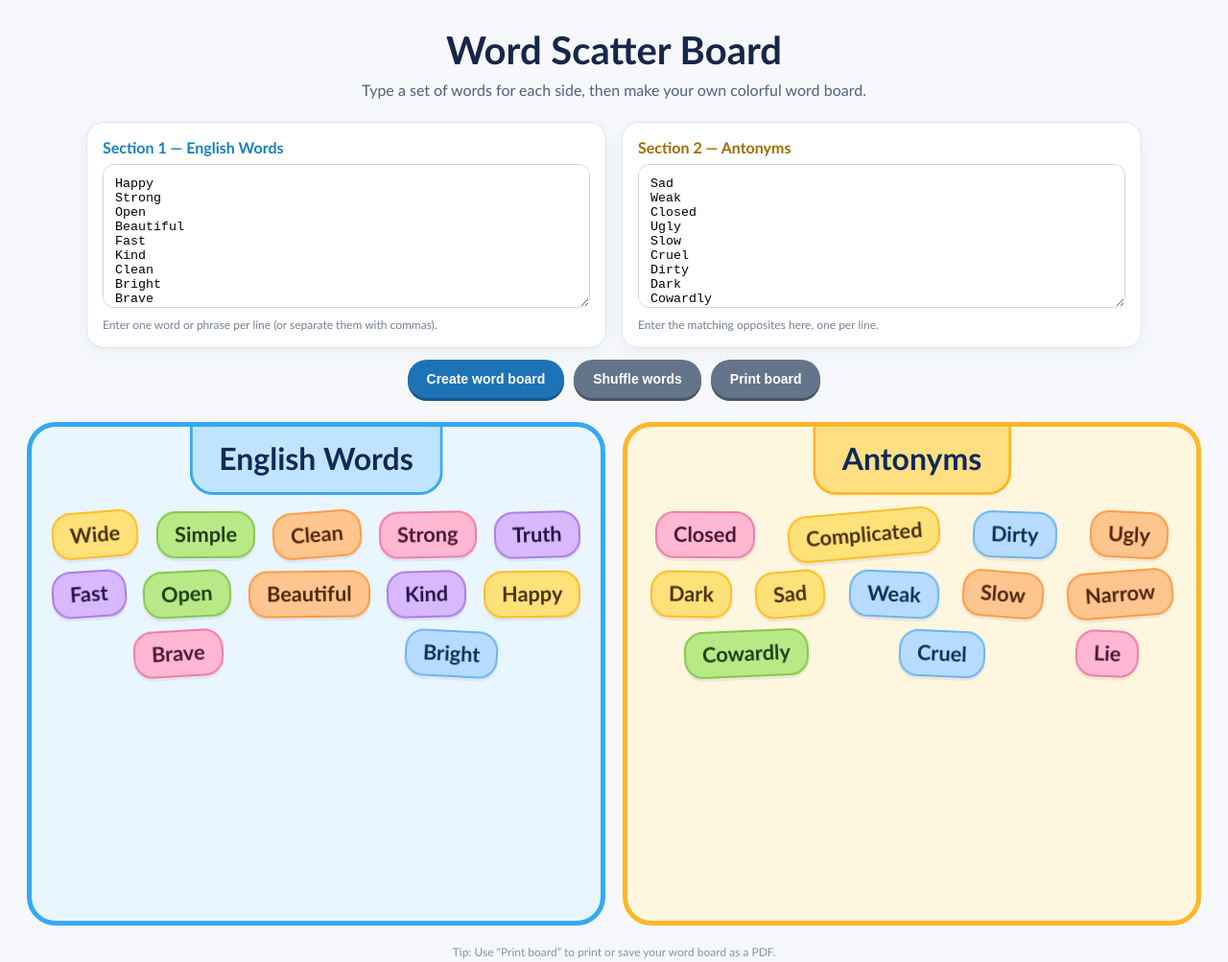
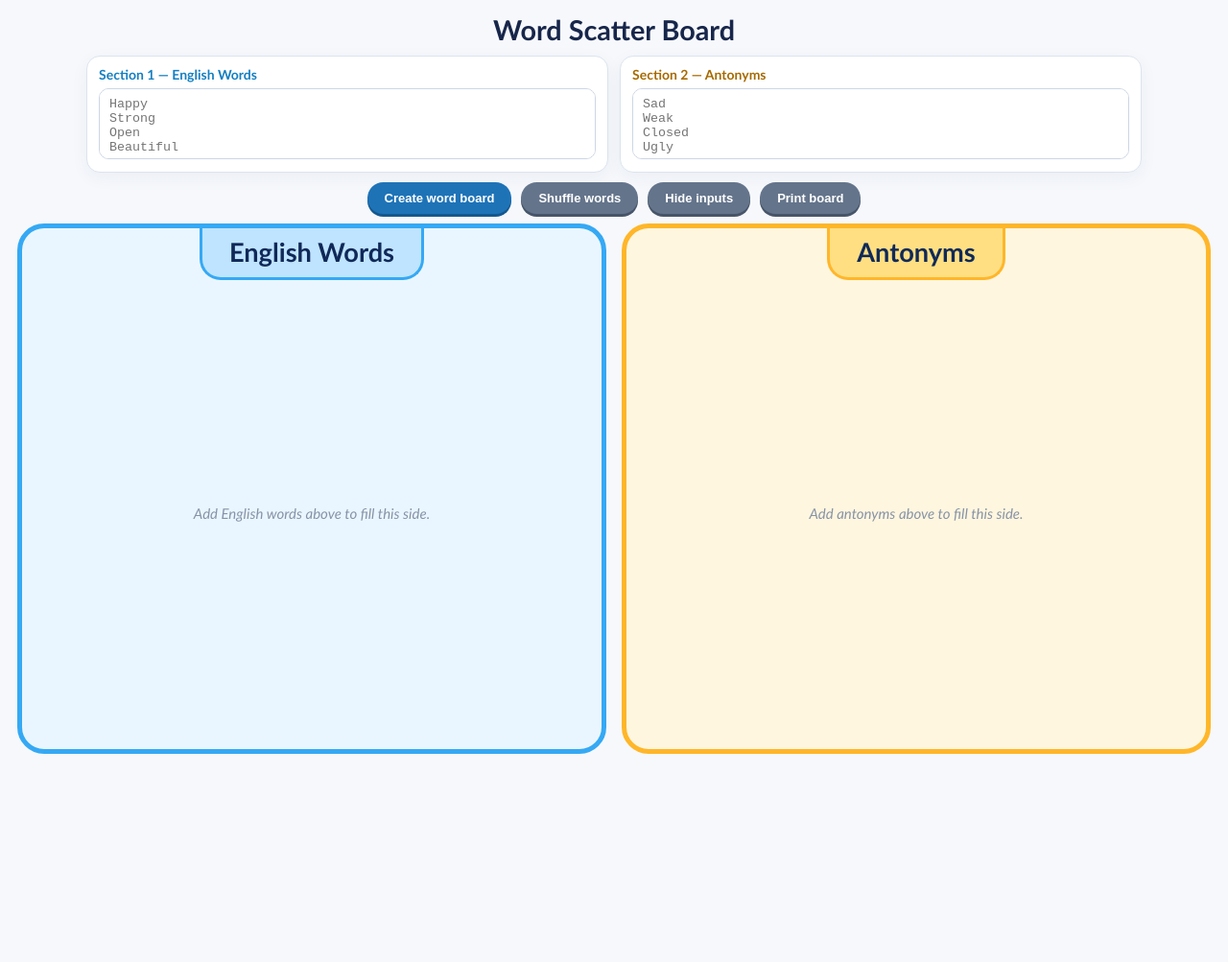
Before and after one commit to tj-db/root, a plain HTML site: page ESL/2boards.html in a window 1280 px wide. Shown: the whole page at 96% size. After the commit the page ends 800 px from the top, so only its background shows below. Drawn offline with Linux system fonts and the light colour scheme.

Commit message:
Create or update ESL/2boards.html

```diff
--- a/ESL/2boards.html
+++ b/ESL/2boards.html
@@ -13,50 +13,59 @@
       --ink: #17264a;
     }
     * { box-sizing: border-box; }
+    html, body { height: 100%; }
     body {
       margin: 0;
-      padding: 28px;
+      padding: 14px 18px;
+      height: 100dvh;
+      display: flex;
+      flex-direction: column;
+      gap: 10px;
+      overflow: hidden;
       color: var(--ink);
       background: #f6f8fc;
       font-family: "Trebuchet MS", Arial, sans-serif;
     }
-    h1 { text-align: center; margin: 0 0 8px; font-size: clamp(1.7rem, 4vw, 2.5rem); }
-    .intro { text-align: center; margin: 0 auto 24px; color: #536078; }
+    h1 { text-align: center; margin: 0; font-size: clamp(1.2rem, 3vw, 1.8rem); flex: none; }
     .editor {
+      flex: none;
+      width: 100%;
       max-width: 1100px;
-      margin: 0 auto 24px;
+      margin: 0 auto;
       display: grid;
       grid-template-columns: 1fr 1fr;
-      gap: 16px;
+      gap: 12px;
     }
+    .editor.collapsed { display: none; }
     .input-card {
       background: white;
       border: 1px solid #dce4ef;
-      border-radius: 18px;
-      padding: 16px;
+      border-radius: 14px;
+      padding: 10px 12px;
       box-shadow: 0 5px 18px #2638580d;
     }
-    label { display: block; font-weight: 800; margin-bottom: 8px; }
+    label { display: block; font-weight: 800; margin-bottom: 6px; font-size: 14px; }
     .blue-label { color: #147fc2; }
     .gold-label { color: #a66a00; }
     textarea {
       width: 100%;
-      min-height: 150px;
-      resize: vertical;
+      height: 74px;
+      resize: none;
       border: 1px solid #ccd6e5;
-      border-radius: 12px;
-      padding: 12px;
-      font: 15px/1.5 inherit;
+      border-radius: 10px;
+      padding: 8px 10px;
+      font: 14px/1.4 inherit;
       outline-color: var(--blue);
     }
-    .hint { color: #748096; font-size: 12px; margin: 7px 0 0; }
-    .actions { display: flex; justify-content: center; gap: 10px; flex-wrap: wrap; margin: 0 auto 25px; }
+    .error { flex: none; margin: 0; text-align: center; color: #b42318; font-weight: 700; font-size: 13px; }
+    .error:empty { display: none; }
+    .actions { flex: none; display: flex; justify-content: center; gap: 10px; flex-wrap: wrap; }
     button {
       border: 0;
       border-radius: 999px;
-      padding: 12px 20px;
+      padding: 9px 18px;
       font-weight: 800;
-      font-size: 14px;
+      font-size: 13px;
       cursor: pointer;
       background: #1e73b7;
       color: white;
@@ -65,95 +74,144 @@
     button.secondary { background: #64748b; box-shadow: 0 3px 0 #475569; }
     button:hover { filter: brightness(1.06); }
     .board {
-      max-width: 1400px;
+      flex: 1 1 0;
+      min-height: 0;
+      width: 100%;
+      max-width: 1600px;
       margin: 0 auto;
       display: grid;
-      grid-template-columns: 1fr 1fr;
-      gap: 18px;
+      grid-template-columns: minmax(0, 1fr) minmax(0, 1fr);
+      gap: 16px;
     }
     .panel {
-      min-height: 520px;
+      min-height: 0;
+      min-width: 0;
       position: relative;
+      display: flex;
+      flex-direction: column;
       overflow: hidden;
       border: 5px solid var(--blue);
-      border-radius: 30px;
+      border-radius: 28px;
       background: var(--blue-soft);
-      padding: 88px 18px 22px;
+      padding: 14px 14px 14px;
     }
     .panel.antonyms { border-color: var(--gold); background: var(--gold-soft); }
     .panel h2 {
-      position: absolute;
-      top: 0;
-      left: 50%;
-      transform: translateX(-50%);
-      margin: 0;
-      padding: 13px 28px 16px;
-      width: max-content;
-      max-width: 92%;
-      border-radius: 0 0 24px 24px;
+      flex: none;
+      align-self: center;
+      margin: -14px 0 10px;
+      padding: 8px 28px 10px;
+      border-radius: 0 0 22px 22px;
       background: #bfe4ff;
       border: 3px solid var(--blue);
       border-top: 0;
       color: #102958;
       text-align: center;
-      font-size: clamp(1.25rem, 2.5vw, 2rem);
+      font-size: clamp(1.1rem, 2.2vw, 1.7rem);
     }
     .antonyms h2 { background: #ffdf82; border-color: var(--gold); }
     .word-cloud {
-      min-height: 405px;
+      flex: 1 1 0;
+      min-height: 0;
+      display: flex;
+      flex-direction: column;
+      justify-content: center;
+      overflow: hidden;
+      font-size: var(--fs, 16px);
+    }
+    .tiles {
       display: flex;
       flex-wrap: wrap;
-      align-content: flex-start;
-      align-items: center;
-      justify-content: space-around;
-      gap: 13px 12px;
+      justify-content: center;
+      align-content: center;
+      gap: 0.55em 0.5em;
+      width: 100%;
+      padding: 0.3em;
     }
     .tile {
-      display: inline-block;
-      max-width: 100%;
-      padding: 10px 17px;
-      border-radius: 20px;
+      flex: none;
+      white-space: nowrap;
+      padding: 0.3em 0.75em;
+      border-radius: 0.7em;
       border: 2px solid;
-      font-size: clamp(16px, 1.7vw, 23px);
+      font-size: 1em;
       font-weight: 800;
       line-height: 1.15;
-      overflow-wrap: anywhere;
+      text-align: center;
       box-shadow: 0 3px 0 #17264a12;
       transform: rotate(var(--tilt));
       animation: pop .25s ease-out both;
     }
     @keyframes pop { from { opacity: 0; scale: .8; } to { opacity: 1; scale: 1; } }
-    .empty { color: #8793a6; text-align: center; padding: 70px 12px; font-style: italic; }
-    .error { max-width: 900px; margin: -12px auto 18px; text-align: center; color: #b42318; font-weight: 700; }
-    footer { text-align: center; color: #8793a6; font-size: 12px; margin: 20px 0 0; }
+    .empty {
+      color: #8793a6;
+      text-align: center;
+      padding: 20px 12px;
+      font-style: italic;
+      font-size: 15px;
+      margin: auto;
+    }
     @media (max-width: 760px) {
-      body { padding: 16px 10px; }
-      .editor, .board { grid-template-columns: 1fr; }
-      .panel { min-height: 400px; padding-top: 78px; }
-      .word-cloud { min-height: 280px; }
+      body { padding: 8px 8px; gap: 7px; }
+      .editor { gap: 8px; }
+      .input-card { padding: 7px; }
+      label { font-size: 12px; margin-bottom: 4px; }
+      textarea { height: 56px; font-size: 13px; }
+      .board { gap: 7px; }
+      .panel { padding: 8px 6px 8px; border-radius: 16px; border-width: 3px; }
+      .panel h2 { font-size: 14px; padding: 6px 12px 7px; margin: -8px 0 6px; }
+      .tile { border-width: 1.5px; }
+      .actions { gap: 7px; }
+      button { padding: 8px 12px; font-size: 12px; }
     }
+    @media (max-height: 560px) {
+      h1 { display: none; }
+    }
+    @page { size: A4 landscape; margin: 7mm; }
     @media print {
-      body { background: white; padding: 0; }
-      .editor, .actions, .intro, footer, .error { display: none !important; }
-      .board { max-width: none; gap: 10px; }
-      .panel { min-height: 90vh; break-inside: avoid; }
+      html, body { height: auto; }
+      body { background: white; padding: 0; margin: 0; display: block; overflow: visible; }
+      .editor, .actions, .error, h1 { display: none !important; }
+      .board {
+        width: 100%;
+        max-width: none;
+        height: 195mm;
+        gap: 5mm;
+        grid-template-columns: 1fr 1fr;
+      }
+      .panel {
+        height: 195mm;
+        padding: 4mm;
+        border-width: 2px;
+        border-radius: 12px;
+        break-inside: avoid;
+      }
+      .panel h2 {
+        font-size: 16pt;
+        padding: 2mm 8mm;
+        margin: -4mm 0 3mm;
+        border-width: 2px;
+      }
+      .tile {
+        border-width: 1px;
+        box-shadow: none;
+        animation: none;
+        break-inside: avoid;
+      }
     }
   </style>
 </head>
 <body>
   <h1>Word Scatter Board</h1>
-  <p class="intro">Type a set of words for each side, then make your own colorful word board.</p>
 
-  <section class="editor" aria-label="Word inputs">
+  <section class="editor" id="editor" aria-label="Word inputs">
     <div class="input-card">
       <label class="blue-label" for="wordsInput">Section 1 — English Words</label>
       <textarea id="wordsInput" placeholder="Happy&#10;Strong&#10;Open&#10;Beautiful"></textarea>
-      <p class="hint">Enter one word or phrase per line (or separate them with commas).</p>
     </div>
     <div class="input-card">
       <label class="gold-label" for="antonymsInput">Section 2 — Antonyms</label>
       <textarea id="antonymsInput" placeholder="Sad&#10;Weak&#10;Closed&#10;Ugly"></textarea>
-      <p class="hint">Enter the matching opposites here, one per line.</p>
     </div>
   </section>
 
@@ -161,20 +219,20 @@
   <div class="actions">
     <button id="createButton">Create word board</button>
     <button class="secondary" id="shuffleButton" type="button">Shuffle words</button>
+    <button class="secondary" id="toggleButton" type="button">Hide inputs</button>
     <button class="secondary" id="printButton" type="button">Print board</button>
   </div>
 
   <main class="board">
     <section class="panel">
       <h2>English Words</h2>
-      <div class="word-cloud" id="wordsCloud"><div class="empty">Your English words will appear here.</div></div>
+      <div class="word-cloud" id="wordsCloud"></div>
     </section>
     <section class="panel antonyms">
       <h2>Antonyms</h2>
-      <div class="word-cloud" id="antonymsCloud"><div class="empty">Your antonyms will appear here.</div></div>
+      <div class="word-cloud" id="antonymsCloud"></div>
     </section>
   </main>
-  <footer>Tip: Use “Print board” to print or save your word board as a PDF.</footer>
 
   <script>
     const palette = [
@@ -191,6 +249,8 @@
     const wordsCloud = document.getElementById("wordsCloud");
     const antonymsCloud = document.getElementById("antonymsCloud");
     const errorMessage = document.getElementById("errorMessage");
+    const editor = document.getElementById("editor");
+    const toggleButton = document.getElementById("toggleButton");
 
     function parseWords(value) {
       return value.split(/[\n,;]+/).map(word => word.trim()).filter(Boolean);
@@ -205,15 +265,41 @@
       return result;
     }
 
-    function renderCloud(container, items) {
+    function fits(cloud, tiles) {
+      return tiles.offsetHeight <= cloud.clientHeight && tiles.scrollWidth <= tiles.clientWidth + 1;
+    }
+
+    function fitCloud(cloud) {
+      const tiles = cloud.querySelector(".tiles");
+      if (!tiles) return;
+      let low = 6;
+      let high = 44;
+      cloud.style.setProperty("--fs", low + "px");
+      if (!fits(cloud, tiles)) return;
+      while (high - low > 0.25) {
+        const mid = (low + high) / 2;
+        cloud.style.setProperty("--fs", mid + "px");
+        if (fits(cloud, tiles)) low = mid; else high = mid;
+      }
+      cloud.style.setProperty("--fs", low + "px");
+    }
+
+    function fitAll() {
+      fitCloud(wordsCloud);
+      fitCloud(antonymsCloud);
+    }
+
+    function renderCloud(container, items, emptyText) {
       container.replaceChildren();
       if (!items.length) {
         const empty = document.createElement("div");
         empty.className = "empty";
-        empty.textContent = "Add some words above to fill this side.";
+        empty.textContent = emptyText;
         container.appendChild(empty);
         return;
       }
+      const tiles = document.createElement("div");
+      tiles.className = "tiles";
       shuffled(items).forEach((word, index) => {
         const tile = document.createElement("span");
         const colors = palette[Math.floor(Math.random() * palette.length)];
@@ -222,25 +308,35 @@
         tile.style.background = colors[0];
         tile.style.borderColor = colors[1];
         tile.style.color = colors[2];
-        tile.style.setProperty("--tilt", `${(Math.random() * 10 - 5).toFixed(1)}deg`);
+        tile.style.setProperty("--tilt", `${(Math.random() * 6 - 3).toFixed(1)}deg`);
         tile.style.animationDelay = `${Math.min(index * 15, 250)}ms`;
-        container.appendChild(tile);
+        tiles.appendChild(tile);
       });
+      container.appendChild(tiles);
+      fitCloud(container);
     }
 
     function createBoard() {
       errorMessage.textContent = "";
-      renderCloud(wordsCloud, parseWords(wordsInput.value));
-      renderCloud(antonymsCloud, parseWords(antonymsInput.value));
+      renderCloud(wordsCloud, parseWords(wordsInput.value), "Add English words above to fill this side.");
+      renderCloud(antonymsCloud, parseWords(antonymsInput.value), "Add antonyms above to fill this side.");
     }
 
     document.getElementById("createButton").addEventListener("click", createBoard);
     document.getElementById("shuffleButton").addEventListener("click", createBoard);
     document.getElementById("printButton").addEventListener("click", () => window.print());
+    toggleButton.addEventListener("click", () => {
+      const hidden = editor.classList.toggle("collapsed");
+      toggleButton.textContent = hidden ? "Show inputs" : "Hide inputs";
+      requestAnimationFrame(fitAll);
+    });
 
-    // Load a small example so the layout is visible immediately.
-    wordsInput.value = "Happy\nStrong\nOpen\nBeautiful\nFast\nKind\nClean\nBright\nBrave\nWide\nSimple\nTruth";
-    antonymsInput.value = "Sad\nWeak\nClosed\nUgly\nSlow\nCruel\nDirty\nDark\nCowardly\nNarrow\nComplicated\nLie";
+    window.addEventListener("resize", fitAll);
+    window.addEventListener("beforeprint", fitAll);
+    window.addEventListener("afterprint", fitAll);
+    window.matchMedia("print").addEventListener("change", fitAll);
+    if (document.fonts && document.fonts.ready) document.fonts.ready.then(fitAll);
+
     createBoard();
   </script>
 </body>
```
